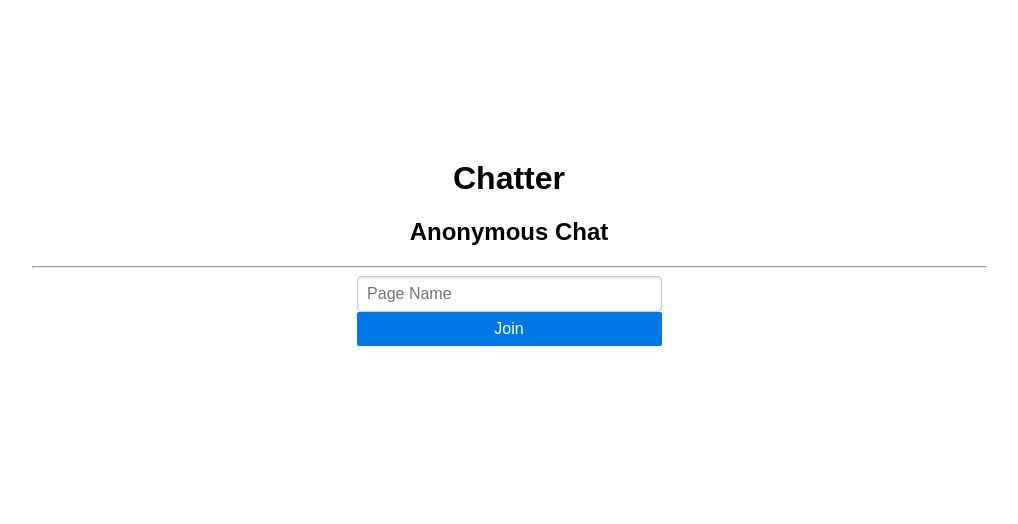
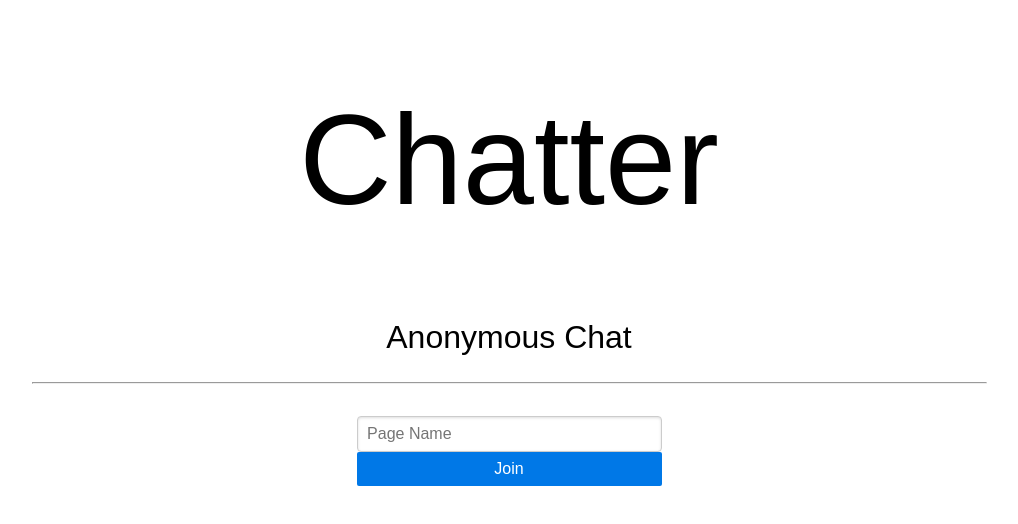
Before and after one commit to coffee-cup/pintical, a website: page public/index.html in a window 1280 px wide. Shown: the whole page, without its empty margins (131-1149 px from the left). Drawn offline with nearby package versions, Linux system fonts and the light colour scheme; some packages are replaced by stand-ins of ours.

Commit message:
forgot to add style.cc

```diff
--- a/public/css/style.css
+++ b/public/css/style.css
@@ -3,8 +3,22 @@
 }
 
 .header {
-  margin-top: 10em;
-  font-family: sans-serif;
+  /*margin-top: 10em;*/
+  font-family: "omnes-pro",sans-serif;
+}
+
+.home-margin {
+  margin-top:  2em;
+}
+
+.header h1 {
+  font-weight: 100;
+  font-size: 800%;
+}
+
+.header h2 {
+  font-weight: 100;
+  font-size: 200%;
 }
 
 .join-input {
```
